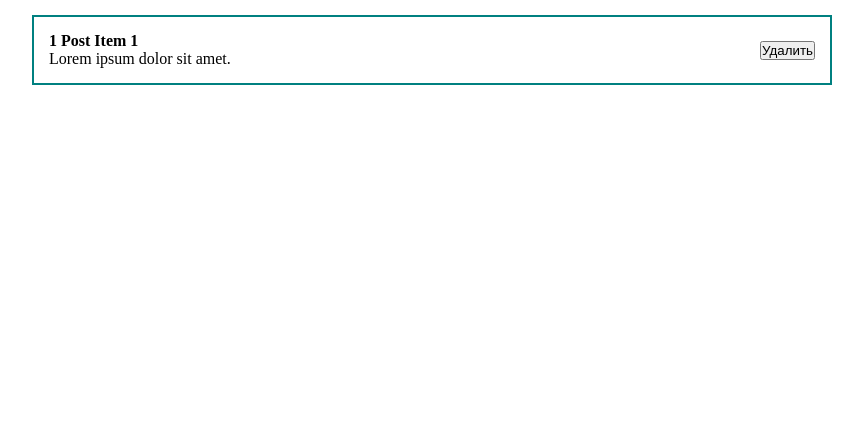
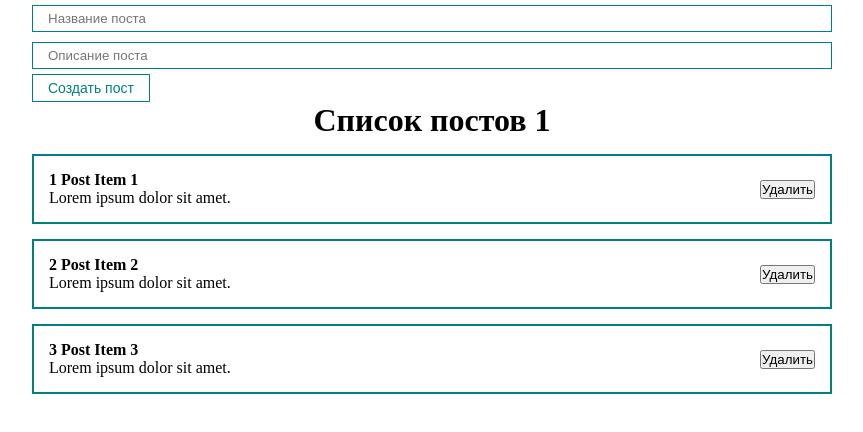
Before and after one commit to spooky8/ulbi_react, a React (Create React App) app: page / in a window 1280 px wide. Shown: the top 432 px of the page, without its empty margins (208-1071 px from the left). Built offline with nearby package versions, Linux system fonts and the light colour scheme.

Commit message:
learning useState (+button and input)

```diff
--- a/src/App.js
+++ b/src/App.js
@@ -1,11 +1,47 @@
-import React from "react";
+import React, {useRef} from "react";
 import './styles/App.css'
-import PostItem from "./components/PostItem";
+import PostList from "./components/PostList";
+import MyButton from "./components/UI/button/MyButton";
+import MyInput from "./components/UI/input/MyInput";
 
 function App() {
+    const [posts, setPosts] = React.useState([
+        {id: 1, title: 'Post Item 1', body: 'Lorem ipsum dolor sit amet.'},
+        {id: 2, title: 'Post Item 2', body: 'Lorem ipsum dolor sit amet.'},
+        {id: 3, title: 'Post Item 3', body: 'Lorem ipsum dolor sit amet.'},
+    ]);
+
+    const [title, setTitle] = React.useState('');
+    const [body, setBody] = React.useState('');
+
+    const AddNewPost = (e) => {
+        e.preventDefault();
+        const newPost = {
+            id: Date.now(),
+            title,
+            body,
+        }
+        setPosts([...posts, newPost]);
+    }
+
   return (
     <div className="App">
-      <PostItem post={{id: 1, title: 'Post Item 1', body: 'Lorem ipsum dolor sit amet.'}} />
+        <form>
+            <MyInput
+                value={title}
+                onChange={(e) => setTitle(e.target.value)}
+                type="text"
+                placeholder="Название поста"
+            />
+            <MyInput
+                value={body}
+                onChange={(e) => setBody(e.target.value)}
+                type="text"
+                placeholder="Описание поста"
+            />
+            <MyButton onClick={AddNewPost} >Создать пост</MyButton>
+        </form>
+        <PostList posts={posts} title="Список постов 1" />
     </div>
   );
 }
--- a/src/components/PostItem.jsx
+++ b/src/components/PostItem.jsx
@@ -4,7 +4,7 @@
     return (
         <div className="post">
             <div className="post__content">
-                <strong>{props.post.id} {props.post.title}</strong>
+                <strong>{props.number} {props.post.title}</strong>
                 <div>
                     {props.post.body}
                 </div>
--- /dev/null
+++ b/src/components/PostList.jsx
@@ -0,0 +1,17 @@
+import React from 'react';
+import PostItem from "./PostItem";
+
+const PostList = ({posts, title}) => {
+    return (
+        <div>
+            <h1 style={{textAlign: 'center'}}>
+                {title}
+            </h1>
+            {posts.map((post, index) =>
+                <PostItem number={index + 1} key={post.id} post={post} />
+            )}
+        </div>
+    );
+};
+
+export default PostList;
--- /dev/null
+++ b/src/components/UI/button/MyButton.jsx
@@ -0,0 +1,12 @@
+import React from 'react';
+import classes from './MyButton.module.css'
+
+const MyButton = ({children, ...props}) => {
+    return (
+        <button {...props} className={classes.myBtn}>
+            {children}
+        </button>
+    );
+};
+
+export default MyButton;
--- /dev/null
+++ b/src/components/UI/button/MyButton.module.css
@@ -0,0 +1,8 @@
+.myBtn {
+    padding: 5px 15px;
+    color: teal;
+    font-size: 14px;
+    background: transparent;
+    border: 1px solid teal;
+    cursor: pointer;
+}
--- /dev/null
+++ b/src/components/UI/input/MyInput.jsx
@@ -0,0 +1,10 @@
+import React from 'react';
+import classes from './MyInput.module.css';
+
+const MyInput = React.forwardRef((props, ref) => {
+    return (
+        <input ref={ref} className={classes.myInput} {...props} />
+    );
+});
+
+export default MyInput;
--- /dev/null
+++ b/src/components/UI/input/MyInput.module.css
@@ -0,0 +1,6 @@
+.myInput {
+    width: 100%;
+    padding: 5px 15px;
+    margin: 5px 0;
+    border: 1px solid teal;
+}
```
